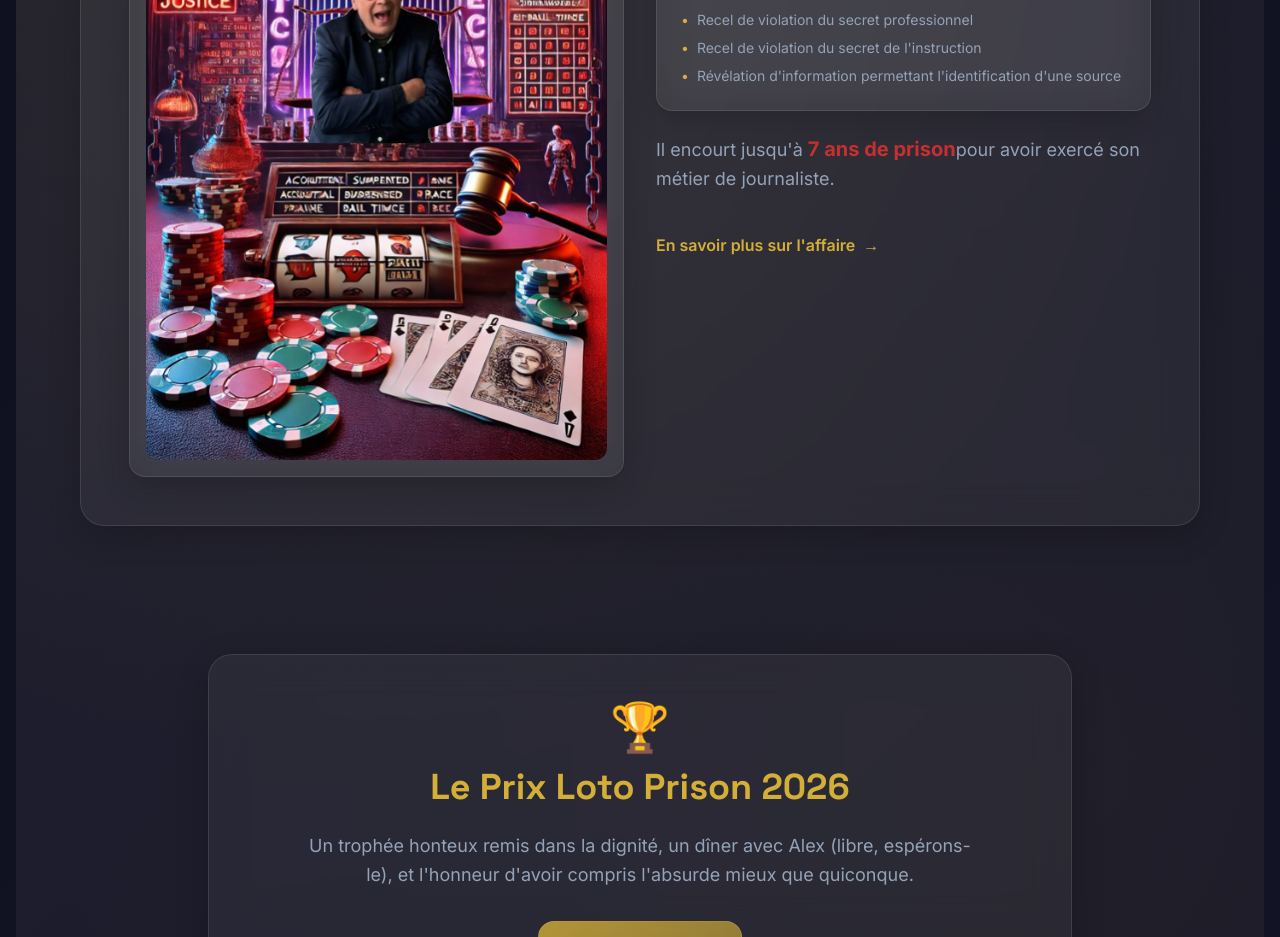
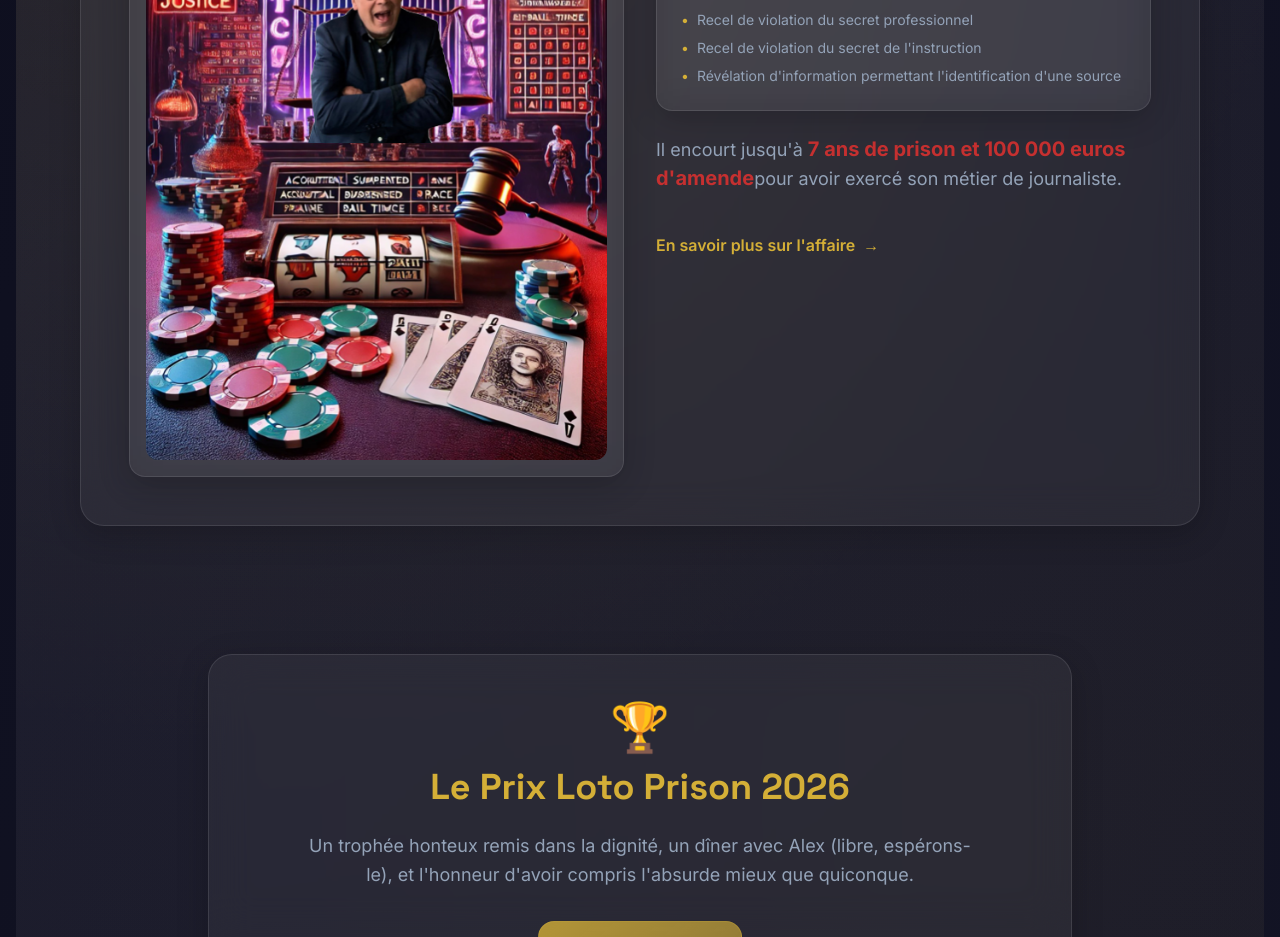
Before and after one commit to EthanPasquier/Alex_Jourdanov, a React (Vite) app: page / in a window 1280 px wide. Shown: the part 2440-3377 px from the top of the page. Built offline with nearby package versions, Linux system fonts and the light colour scheme.

Commit message:
new 7ans

```diff
--- a/src/pages/Case.tsx
+++ b/src/pages/Case.tsx
@@ -29,7 +29,7 @@ export function Case() {
           <li>Révélation d'information permettant l'identification d'une source</li>
         </ul>
         <p className="text-game-text-muted mb-4">
-          Il encourt jusqu'à 7 ans de prison.
+          Il encourt jusqu'à 7 ans de prison et 100 000 euros d'amende.
         </p>
         <p className="text-game-text-muted">
           Les accusations s'appuient sur des rapprochements flous entre le contenu du livre, des témoignages,
--- a/src/pages/Home.tsx
+++ b/src/pages/Home.tsx
@@ -220,7 +220,7 @@ export function Home() {
               </div>
 
               <p className="text-lg leading-relaxed">
-                Il encourt jusqu'à <strong className="text-game-red-light text-xl">7 ans de prison</strong>
+                Il encourt jusqu'à <strong className="text-game-red-light text-xl">7 ans de prison et 100 000 euros d'amende</strong>
                 pour avoir exercé son métier de journaliste.
               </p>
 
--- a/src/pages/HowToPlay.tsx
+++ b/src/pages/HowToPlay.tsx
@@ -35,7 +35,7 @@ export function HowToPlay() {
           <div className="bg-game-bg-light rounded-lg p-6 border border-game-border">
             <h3 className="text-lg font-bold text-game-red-light mb-4">Peines encourues</h3>
             <div className="text-game-text space-y-2">
-              <p className="text-xl font-bold">Jusqu'à <span className="text-game-red-light">7 ans de prison</span> et <span className="text-game-red-light">100 000 € d'amende</span></p>
+              <p className="text-xl font-bold">Jusqu'à <span className="text-game-red-light">7 ans de prison et 100 000 euros d'amende</span> et <span className="text-game-red-light">100 000 € d'amende</span></p>
               <p><strong>Circonstances aggravantes :</strong> les sources seraient issues de fonctionnaires soumis au secret</p>
             </div>
           </div>
--- a/src/pages/LotoPrison.tsx
+++ b/src/pages/LotoPrison.tsx
@@ -126,7 +126,7 @@ export default function LotoPrison() {
           </h2>
           <p className="text-game-text-muted mb-4">
             Alex jordanov  est mis en examen pour avoir révélé des informations d'intérêt public.
-            Il encourt jusqu'à <strong className="text-game-gold">7 ans de prison</strong>.
+            Il encourt jusqu'à <strong className="text-game-gold">7 ans de prison et 100 000 euros d'amende</strong>.
           </p>
           <div className="space-y-2">
             <p className="text-sm font-semibold text-game-text mb-2">Chefs d'accusation :</p>
```
